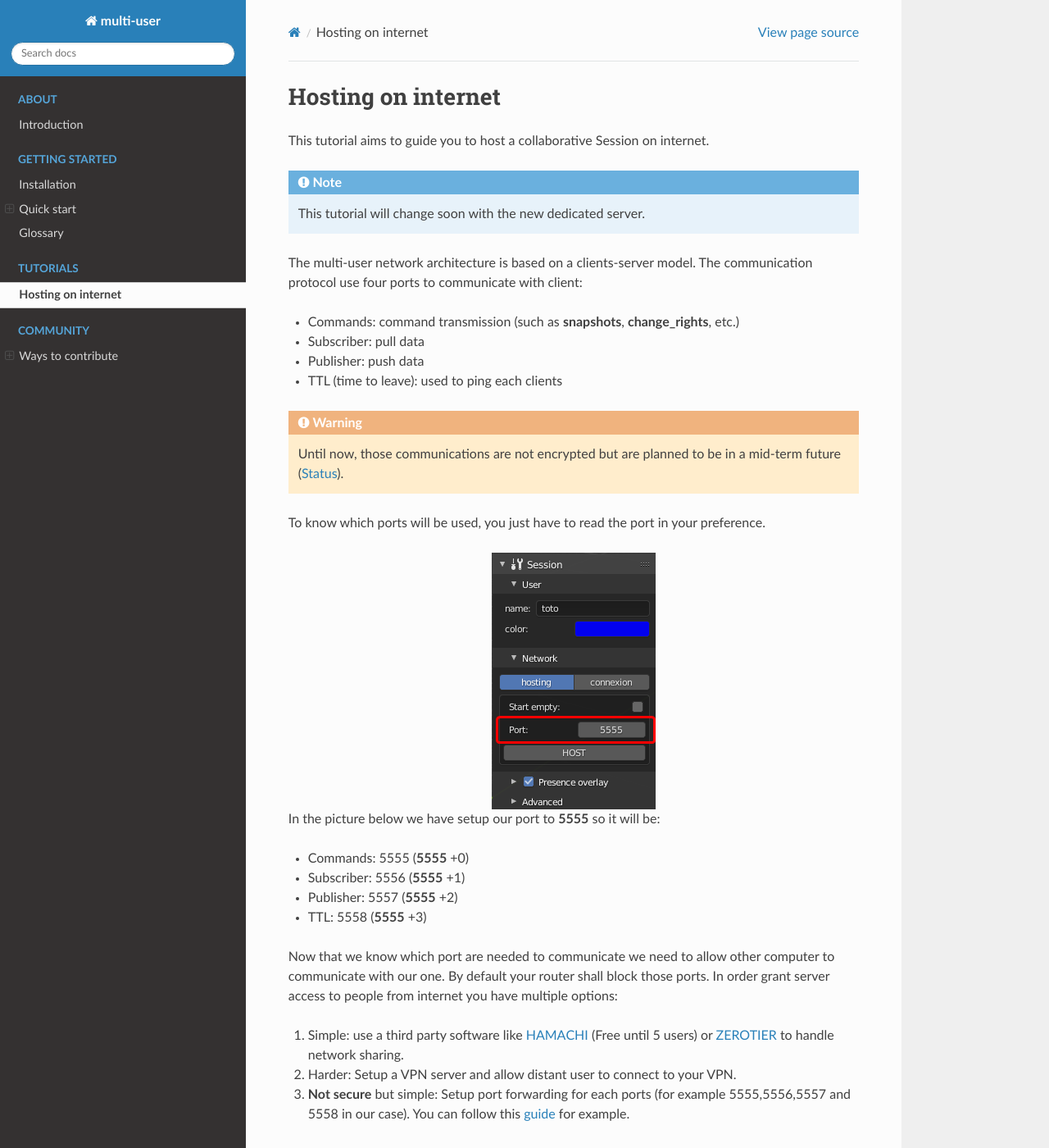
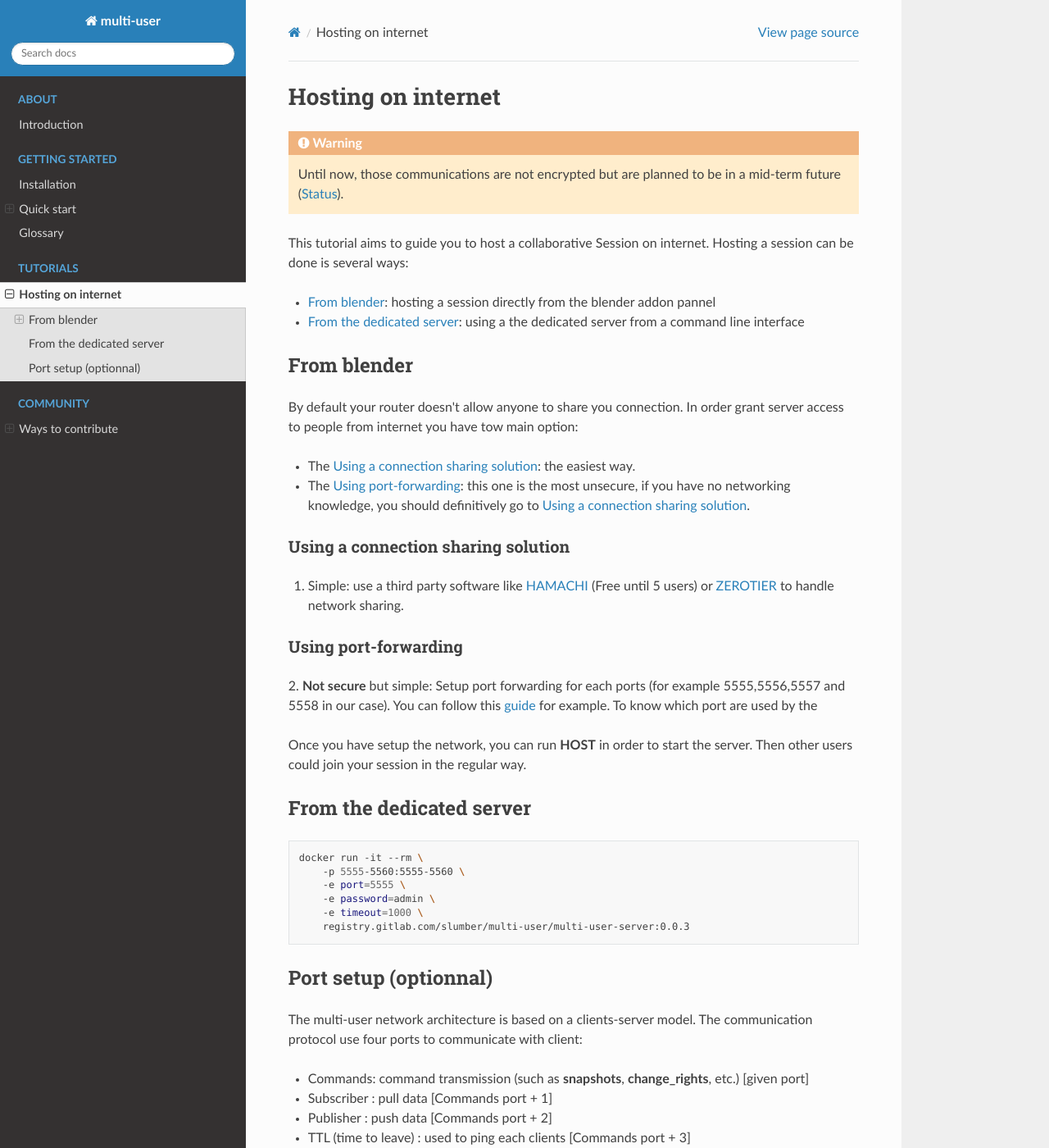
Before and after one commit to AvvyB/blender-multi-user, a Sphinx documentation site: the page built from docs/tutorials/hosting_guide.rst, in a window 1280 px wide and 1400 px high. Shown: the whole window at 82% size. Built offline with Sphinx 7.4.7 and the Read the Docs theme 2.0.0, drawn with Linux system fonts in a browser that asks for light colours; some of the changed text lies outside the part shown.

Commit message:
doc: internet guide update

```diff
--- a/docs/tutorials/hosting_guide.rst
+++ b/docs/tutorials/hosting_guide.rst
@@ -4,42 +4,83 @@
 Hosting on internet
 ===================
 
+.. warning::
+    Until now, those communications are not encrypted but are planned to be in a mid-term future (`Status <https://gitlab.com/slumber/multi-user/issues/62>`_).
+
 This tutorial aims to guide you to host a collaborative Session on internet.
+Hosting a session can be done is several ways:
 
-.. note::
-    This tutorial will change soon with the new dedicated server.
+- :ref:`host-blender`: hosting a session directly from the blender addon pannel
+- :ref:`host-dedicated`: using a the dedicated server from a command line interface
 
+.. _host-blender:
+
+-------------
+From blender
+-------------
+By default your router doesn't allow anyone to share you connection.
+In order grant server access to people from internet you have tow main option:
+
+* The :ref:`connection-sharing`: the easiest way.
+* The :ref:`port-forwarding`: this one is the most unsecure, if you have no networking knowledge, you should definitively go to :ref:`connection-sharing`.
+
+.. _connection-sharing:
+
+Using a connection sharing solution
+-----------------------------------
+
+1. Simple: use a third party software like `HAMACHI <https://vpn.net/>`_ (Free until 5 users) or `ZEROTIER <https://www.zerotier.com/download/>`_ to handle network sharing.
+
+.. _port-forwarding:
+
+Using port-forwarding
+---------------------
+
+2. **Not secure** but simple: Setup port forwarding for each ports (for example 5555,5556,5557 and 5558 in our case). You can follow this `guide <https://www.wikihow.com/Set-Up-Port-Forwarding-on-a-Router>`_ for example.
+To know which port are used by the
+
+Once you have setup the network, you can run **HOST** in order to start the server. Then other users could join your session in the regular way.
+
+.. _host-dedicated:
+
+--------------------------
+From the dedicated server
+--------------------------
+
+.. code-block:: bash
+
+    docker run -it --rm \
+        -p 5555-5560:5555-5560 \
+        -e port=5555 \
+        -e password=admin \
+        -e timeout=1000 \
+        registry.gitlab.com/slumber/multi-user/multi-user-server:0.0.3
+
+.. _port-setup:
+
+-----------------------
+Port setup (optionnal)
+-----------------------
 
 The multi-user network architecture is based on a clients-server model. The communication protocol use four ports to communicate with client:
 
-* Commands: command transmission (such as **snapshots**, **change_rights**, etc.)
-* Subscriber: pull data
-* Publisher: push data
-* TTL (time to leave): used to ping each clients
-
-.. warning::
-    Until now, those communications are not encrypted but are planned to be in a mid-term future (`Status <https://gitlab.com/slumber/multi-user/issues/62>`_).
+* Commands: command transmission (such as **snapshots**, **change_rights**, etc.) [given port]
+* Subscriber : pull data [Commands port + 1]
+* Publisher : push data [Commands port + 2]
+* TTL (time to leave) : used to ping each clients [Commands port + 3]
 
 To know which ports will be used, you just have to read the port in your preference.
 
-.. image:: img/hosting_guide_port.png
+.. figure:: img/hosting_guide_port.png
     :align: center
     :alt: Port
 
+    Port in host settings
 In the picture below we have setup our port to **5555** so it will be:
 
-* Commands: 5555 (**5555** +0)
+* Commands: 5555 (**5555**)
 * Subscriber: 5556 (**5555** +1)
 * Publisher: 5557 (**5555** +2)
 * TTL: 5558 (**5555** +3)
 
-Now that we know which port are needed to communicate we need to allow other computer to communicate with our one.
-By default your router shall block those ports. In order grant server access to people from internet you have multiple options:
-
-1. Simple: use a third party software like `HAMACHI <https://vpn.net/>`_ (Free until 5 users) or `ZEROTIER <https://www.zerotier.com/download/>`_ to handle network sharing.
-
-2. Harder: Setup a VPN server and allow distant user to connect to your VPN.
-
-3. **Not secure** but simple: Setup port forwarding for each ports (for example 5555,5556,5557 and 5558 in our case). You can follow this `guide <https://www.wikihow.com/Set-Up-Port-Forwarding-on-a-Router>`_ for example.
-
-Once you have setup the network, you can run **HOST** in order to start the server. Then other users could join your session in the regular way.
+Those four ports needs to be accessible from the client otherwise it wont work at all !
```
Also changed, not shown: docs/tutorials/img/hosting_guide_port.png.
